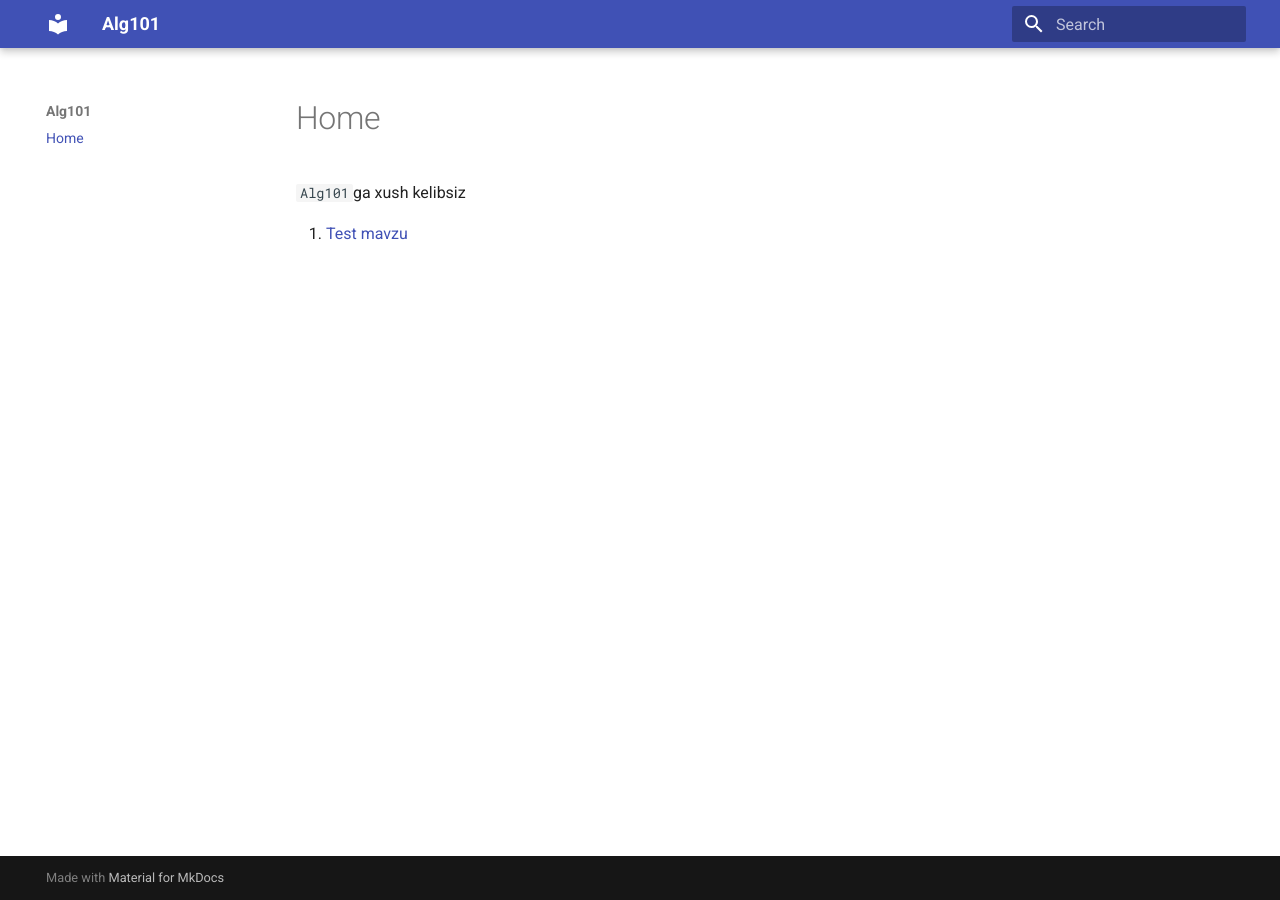
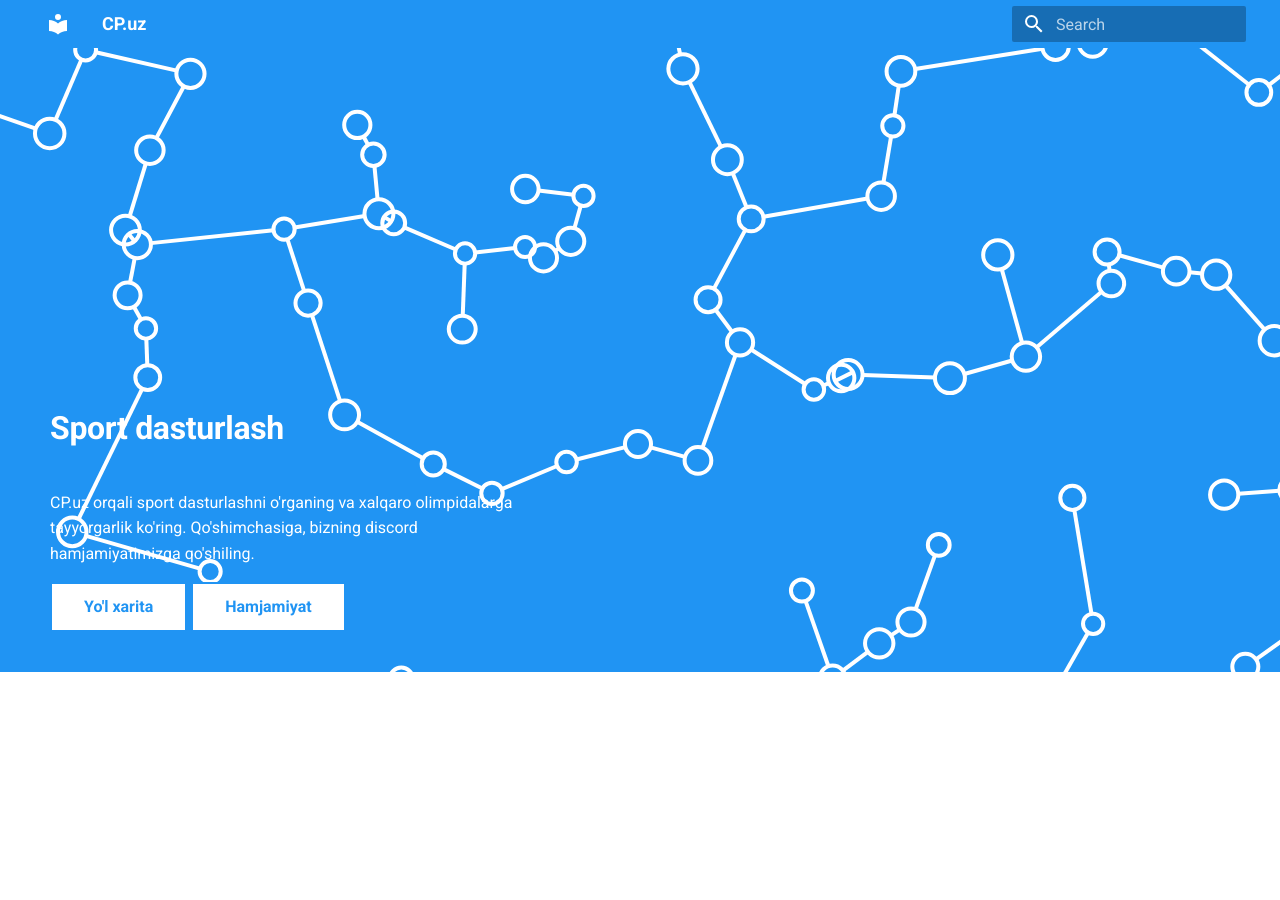
Before and after one commit to cp-uz/cp-uz.github.io, an MkDocs documentation site: the page built from src/index.md, in a window 1280 px wide. Built offline with MkDocs 1.6.1 and Material for MkDocs 9.7.7, drawn with Linux system fonts in a browser that asks for light colours.

Commit message:
add: home page with an animation, WIP

```diff
--- a/mkdocs.yml
+++ b/mkdocs.yml
@@ -1,7 +1,13 @@
-site_name: Alg101
+site_name: CP.uz
 site_url: https://cp-uz.github.io
 docs_dir: src
 theme:
   name: material
+  custom_dir: overrides
+  palette:
+    primary: blue
+    accent: deep purple
+extra_css:
+  - stylesheets/custom.css
 nav:
   - Home: index.md
--- /dev/null
+++ b/overrides/home.html
@@ -0,0 +1,256 @@
+<!-- modified from mkdocs-material's docs -->
+<!--
+  Copyright (c) 2016-2025 Martin Donath <martin.donath@squidfunk.com>
+
+  Permission is hereby granted, free of charge, to any person obtaining a copy
+  of this software and associated documentation files (the "Software"), to
+  deal in the Software without restriction, including without limitation the
+  rights to use, copy, modify, merge, publish, distribute, sublicense, and/or
+  sell copies of the Software, and to permit persons to whom the Software is
+  furnished to do so, subject to the following conditions:
+
+  The above copyright notice and this permission notice shall be included in
+  all copies or substantial portions of the Software.
+
+  THE SOFTWARE IS PROVIDED "AS IS", WITHOUT WARRANTY OF ANY KIND, EXPRESS OR
+  IMPLIED, INCLUDING BUT NOT LIMITED TO THE WARRANTIES OF MERCHANTABILITY,
+  FITNESS FOR A PARTICULAR PURPOSE AND NON-INFRINGEMENT. IN NO EVENT SHALL THE
+  AUTHORS OR COPYRIGHT HOLDERS BE LIABLE FOR ANY CLAIM, DAMAGES OR OTHER
+  LIABILITY, WHETHER IN AN ACTION OF CONTRACT, TORT OR OTHERWISE, ARISING
+  FROM, OUT OF OR IN CONNECTION WITH THE SOFTWARE OR THE USE OR OTHER DEALINGS
+  IN THE SOFTWARE.
+-->
+
+{% extends "main.html" %}
+
+<!-- Render hero under tabs -->
+{% block tabs %}
+  {{ super() }}
+
+  <!-- Additional styles for landing page -->
+  <style>
+
+    /* Application header should be static for the landing page */
+    .md-header {
+      position: initial;
+    }
+
+    /* Remove spacing of content, as we cannot hide it completely */
+    .md-main__inner {
+      margin: 0;
+    }
+
+    /* Hide main content for now */
+    .md-content {
+      display: none;
+    }
+
+    /* Hide table of contents */
+    @media screen and (min-width: 60em) {
+      .md-sidebar--secondary {
+        display: none;
+      }
+    }
+
+    /* Hide navigation */
+    @media screen and (min-width: 76.25em) {
+      .md-sidebar--primary {
+        display: none;
+      }
+    }
+
+
+    .hero {
+      padding-top: 40vh;
+      padding-bottom: 2rem;
+      margin: 0 1rem;
+
+      /*display: flex;
+      flex-direction: column;
+      justify-content: flex-end;
+      align-items: start;
+      */
+    }
+
+    .hero-container {
+      background:
+        var(--md-primary-fg-color);
+    }
+
+    .hero {
+      color: white;
+    }
+    .hero h1 {
+      color: white;
+      font-weight: bold;
+    }
+    .hero-content {
+      max-width: 24rem;
+    }
+    .hero .md-button {
+      color: var(--md-primary-fg-color);
+      background-color: var(--md-primary-bg-color);
+    }
+  </style>
+
+  <!-- Hero for landing page -->
+  <section class="mdx-container hero-container" style="position: relative">
+
+    <canvas id="hero-canvas" style="position: absolute">
+    </canvas>
+
+    <div class="md-grid md-typeset">
+      <div class="hero">
+
+        <!-- Hero content -->
+        <div class="hero-content" style="position:relative; z-index: 1">
+          <h1>Sport dasturlash</h1>
+          <p>
+            CP.uz orqali sport dasturlashni o'rganing va xalqaro olimpidalarga tayyorgarlik ko'ring. Qo'shimchasiga, bizning discord hamjamiyatimizga qo'shiling.
+          </p>
+          <a
+            href="{{ page.next_page.url | url }}"
+            class="md-button md-button--primary"
+          >
+            Yo'l xarita
+          </a>
+          <a
+            href="{{ '/' | url }}"
+            class="md-button"
+          >
+            Hamjamiyat
+          </a>
+        </div>
+      </div>
+    </div>
+  </section>
+
+  <script>
+    let n_points = 200
+    let points = []
+    for (let i = 0; i < n_points; i++) {
+      points.push({
+        xf: Math.random() * 2 - 0.5,
+        yf: Math.random() * 2 - 0.5,
+        vx: (Math.random() * 2 - 1) * 20,
+        vy: (Math.random() * 2 - 1) * 20,
+        size: Math.random() * 5 + 10,
+      })
+    }
+    const canvas = document.querySelector("#hero-canvas")
+    canvas.width = canvas.parentNode.clientWidth
+    canvas.height = canvas.parentNode.clientHeight
+
+    function moveByVelocity(dt) {
+      for (let point of points) {
+        point.xf += dt * point.vx / canvas.width
+        point.yf += dt * point.vy / canvas.height
+        if (point.xf < -0.5 && point.vx < 0
+          || point.xf > 1.5 && point.vx > 0)
+          point.vx *= -1
+        if (point.yf < -0.5 && point.vy < 0
+          || point.yf > 1.5 && point.vy > 0)
+          point.vy *= -1
+      }
+    }
+    function applyCollision() {
+      for (let point of points) {
+        for (const other of points) {
+          let dx = (point.xf - other.xf) * canvas.width
+          let dy = (point.yf - other.yf) * canvas.height
+        }
+      }
+    }
+    function step(dt) {
+      applyCollision(dt)
+      moveByVelocity(dt)
+    }
+
+    function getShownEdges() {
+      let edges = []
+      for (let i = 0; i < points.length; i++)
+        for (let j = i+1; j < points.length; j++) {
+          let dx = (points[i].xf - points[j].xf) * canvas.width
+          let dy = (points[i].yf - points[j].yf) * canvas.height
+          edges.push([dx*dx + dy*dy, i, j])
+        }
+      edges.sort((a, b) => a[0] - b[0])
+      let dsu = []
+      for (let i = 0; i < points.length; i++)
+        dsu.push(i)
+
+      const get = x => dsu[x] != x ? dsu[x] = get(dsu[x]) : x
+      const merge = (a, b) => dsu[get(a)] = b
+      let result = []
+      for (const [w, a, b] of edges) {
+        if (get(a) == get(b)) continue
+        merge(a, b)
+        result.push([points[a], points[b]])
+      }
+      return result
+    }
+    let shownEdges = getShownEdges()
+
+    function renderEdge(ctx, circle1, circle2) {
+      const dx = (circle2.xf - circle1.xf) * canvas.width;
+      const dy = (circle2.yf - circle1.yf) * canvas.height;
+
+      const distance = Math.sqrt(dx * dx + dy * dy);
+      if (distance === 0) return;
+
+      const startX = circle1.xf*canvas.width + (dx / distance) * circle1.size;
+      const startY = circle1.yf*canvas.height + (dy / distance) * circle1.size;
+
+      const endX = circle2.xf*canvas.width - (dx / distance) * circle2.size;
+      const endY = circle2.yf*canvas.height - (dy / distance) * circle2.size;
+
+      ctx.beginPath();
+      ctx.lineWidth = 4
+      ctx.strokeStyle = 'white'
+      ctx.moveTo(startX, startY);
+      ctx.lineTo(endX, endY);
+      ctx.stroke();
+    }
+
+    function render() {
+      const ctx = canvas.getContext('2d')
+      ctx.clearRect(0, 0, canvas.width, canvas.height)
+      for (const point of points) {
+        const x = point.xf * canvas.width
+        const y = point.yf * canvas.height
+
+        ctx.beginPath()
+        ctx.arc(x, y, point.size, 0, Math.PI * 2)
+        ctx.lineWidth = 4
+        ctx.strokeStyle = 'white'
+        ctx.stroke()
+      }
+      for (const [a, b] of shownEdges)
+        renderEdge(ctx, a, b)
+
+
+    }
+
+    let lastFrame = -1
+    requestAnimationFrame(function self() {
+      if (lastFrame != -1) {
+        let nextFrame = performance.now()
+        step((performance.now() - lastFrame) / 1000)
+        lastFrame = nextFrame
+      } else {
+        lastFrame = performance.now()
+      }
+      render()
+      requestAnimationFrame(self)
+    })
+    setInterval(() => shownEdges = getShownEdges(), 400)
+
+
+  </script>
+{% endblock %}
+
+<!-- Content -->
+{% block content %}{% endblock %}
+
+<!-- Application footer -->
+{% block footer %}{% endblock %}
--- a/src/index.md
+++ b/src/index.md
@@ -1,7 +1,6 @@
 ---
-title: Main Page
+title: Sport dasturlash
+template: home.html
+hide:
+  - navigation
 ---
-
-`Alg101`ga xush kelibsiz
-
-1. [Test mavzu](test.md)
```
Also changed, not shown: docs/stylesheets/custom.css (added), 4 other files.
